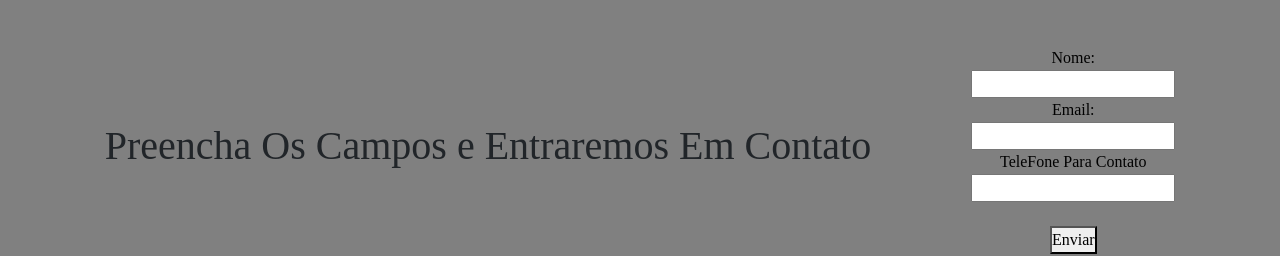
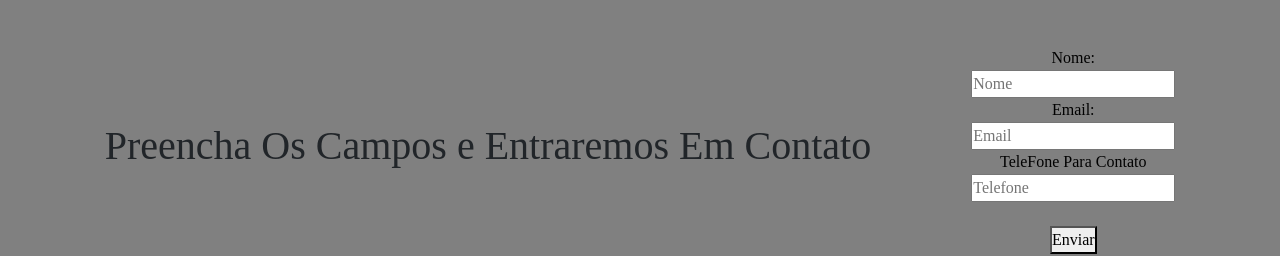
Before and after one commit to MarcosSousa10/sitespa, a React (Create React App) app: page /faleconosco in a window 1280 px wide. Shown: the part 258-514 px from the top of the page. Built offline with nearby package versions, Linux system fonts and the light colour scheme; a web font is replaced by a local one.

Commit message:
15102022

```diff
--- a/src/pages/FaleConosco/index.js
+++ b/src/pages/FaleConosco/index.js
@@ -8,11 +8,11 @@ return (
     <h1>Preencha Os Campos e Entraremos Em Contato</h1>
 <form>
 <label for="">Nome:</label>
-<input type="text" name="" value=""/>
+<input type="text" name="nome" placeholder='Nome' />
  <label for="">Email:</label>
- <input type="email" name="" value=""/>
+ <input type="email" name="email" placeholder='Email' />
 <label for="">TeleFone Para Contato</label>
-<input type="tel" name="" value=""/><br/>
+<input type="tel" name="telefone" placeholder='Telefone' /><br/>
 <button type="">Enviar</button>
 
 </form>
```
